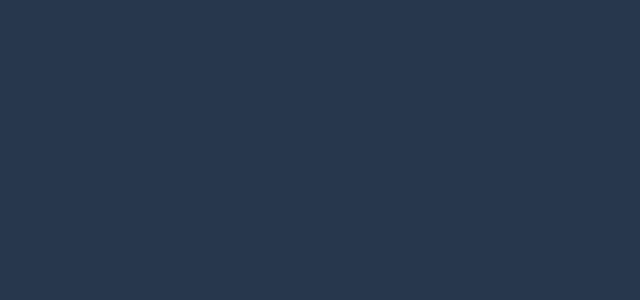
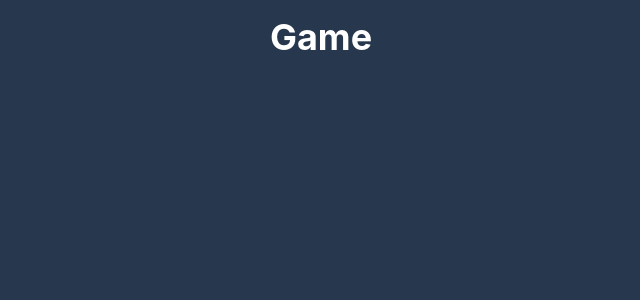
Before and after one commit to jefftoppings/scorekeeper-client, a React (Create React App) app: page /game/1 in a window 1280 px wide. Before the commit this address had no page. Shown: the top 300 px of the page, without its empty margins (319-959 px from the left). Built offline with nearby package versions, Linux system fonts and the light colour scheme.

Commit message:
feat: create Game.tsx, redirect there on success new game

```diff
--- a/src/App.tsx
+++ b/src/App.tsx
@@ -4,6 +4,7 @@ import Home from "./components/Home";
 import NewGame from "./components/NewGame";
 import { Box, ChakraProvider } from "@chakra-ui/react";
 import theme from "./theme";
+import Game from "./components/Game";
 
 const App: React.FC = () => {
   return (
@@ -13,6 +14,7 @@ const App: React.FC = () => {
           <Routes>
             <Route path="/" element={<Home />} />
             <Route path="/new-game" element={<NewGame />} />
+            <Route path="/game/:gameId" element={<Game />} />
           </Routes>
         </Router>
       </Box>
--- /dev/null
+++ b/src/components/Game.tsx
@@ -0,0 +1,26 @@
+import { Box, Container, Heading } from "@chakra-ui/react";
+import { useParams } from "react-router-dom";
+
+const Game: React.FC = () => {
+  const { gameId } = useParams<{ gameId: string }>();
+  console.log({ gameId });
+
+  return (
+    <Container>
+      <Box
+        w="100%"
+        p={4}
+        color="white"
+        display="flex"
+        alignItems="center"
+        flexDir="column"
+      >
+        <Heading>Game</Heading>
+
+        {/* Game content goes here */}
+      </Box>
+    </Container>
+  );
+};
+
+export default Game;
--- a/src/components/NewGame.tsx
+++ b/src/components/NewGame.tsx
@@ -16,11 +16,12 @@ import {
   PopoverTrigger,
 } from "@chakra-ui/react";
 import React, { useState } from "react";
-import { useLocation } from "react-router-dom";
+import { useLocation, useNavigate } from "react-router-dom";
 import { generate } from "random-words";
 
 const NewGame: React.FC = () => {
   const location = useLocation();
+  const navigate = useNavigate();
   const queryParams = new URLSearchParams(location.search);
   const gameId = queryParams.get("gameId");
 
@@ -76,7 +77,10 @@ const NewGame: React.FC = () => {
 
     const data = await response.json();
     console.log(data);
-    return data;
+    const gameId = data.id;
+
+    // Redirect to the game page with the gameId
+    navigate(`/game/${gameId}`);
   };
 
   return (
```
